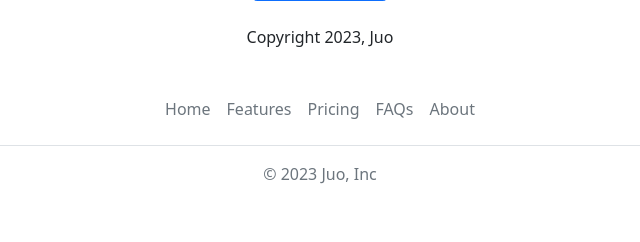
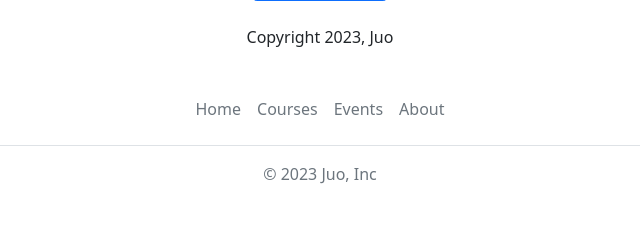
Before and after one commit to Rotinuel/juo, a Flask app: page / in a window 1280 px wide. Shown: the part 1587-1829 px from the top of the page, without its empty margins (320-960 px from the left). Run offline with Flask 2, Linux system fonts and the light colour scheme.

Commit message:
footer edit

```diff
--- a/templates/footer.html
+++ b/templates/footer.html
@@ -1,11 +1,10 @@
 <div class="container">
     <footer class="py-3 my-4">
       <ul class="nav justify-content-center border-bottom pb-3 mb-3">
-        <li class="nav-item"><a href="#" class="nav-link px-2 text-muted">Home</a></li>
-        <li class="nav-item"><a href="#" class="nav-link px-2 text-muted">Features</a></li>
-        <li class="nav-item"><a href="#" class="nav-link px-2 text-muted">Pricing</a></li>
-        <li class="nav-item"><a href="#" class="nav-link px-2 text-muted">FAQs</a></li>
-        <li class="nav-item"><a href="#" class="nav-link px-2 text-muted">About</a></li>
+        <li class="nav-item"><a href="https://www.juo.ai" target="_blank" class="nav-link px-2 text-muted">Home</a></li>
+        <li class="nav-item"><a href="https://www.juo.ai/learn" target="_blank" class="nav-link px-2 text-muted">Courses</a></li>
+        <li class="nav-item"><a href="https://www.juo.ai/events" target="_blank" class="nav-link px-2 text-muted">Events</a></li>
+        <li class="nav-item"><a href="https://www.juo.ai/about" target="_blank" class="nav-link px-2 text-muted">About</a></li>
       </ul>
       <p class="text-center text-muted">&copy; 2023 Juo, Inc</p>
     </footer>
```
